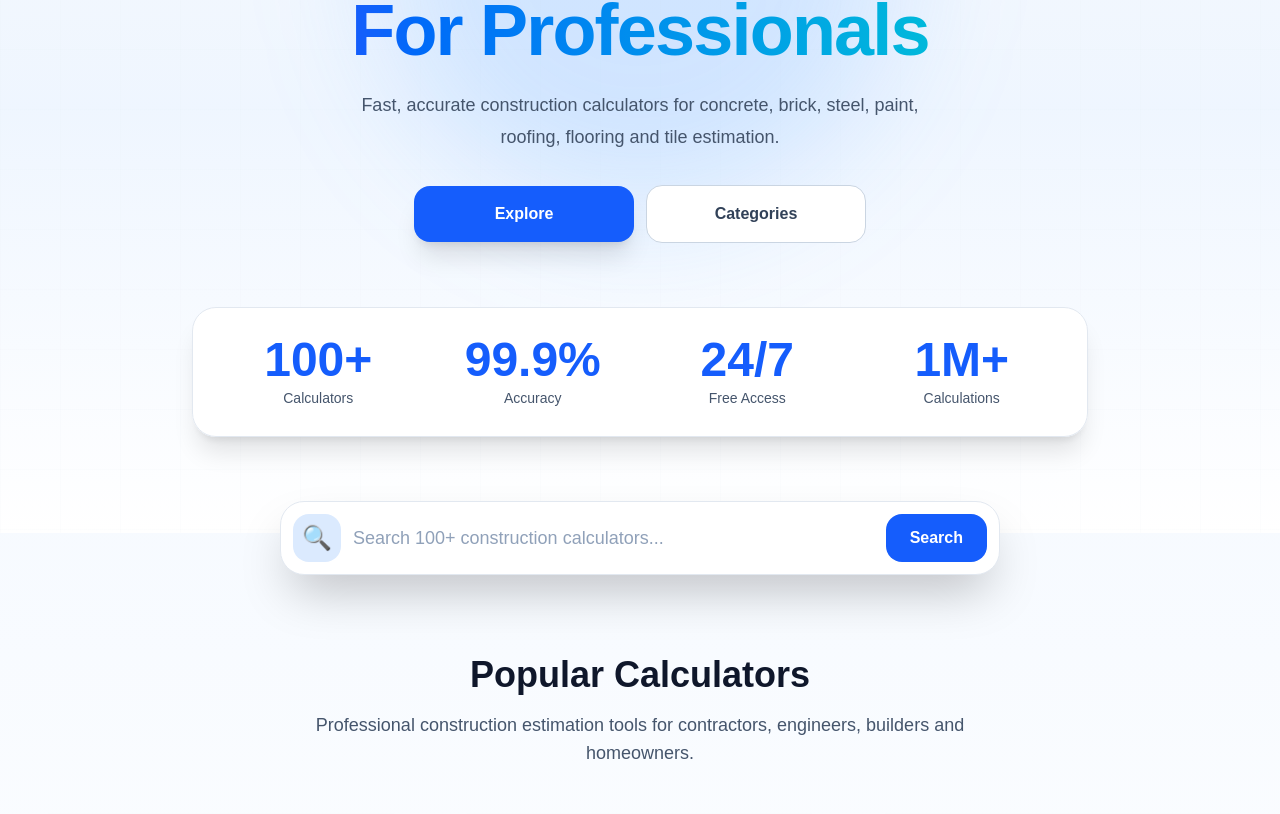
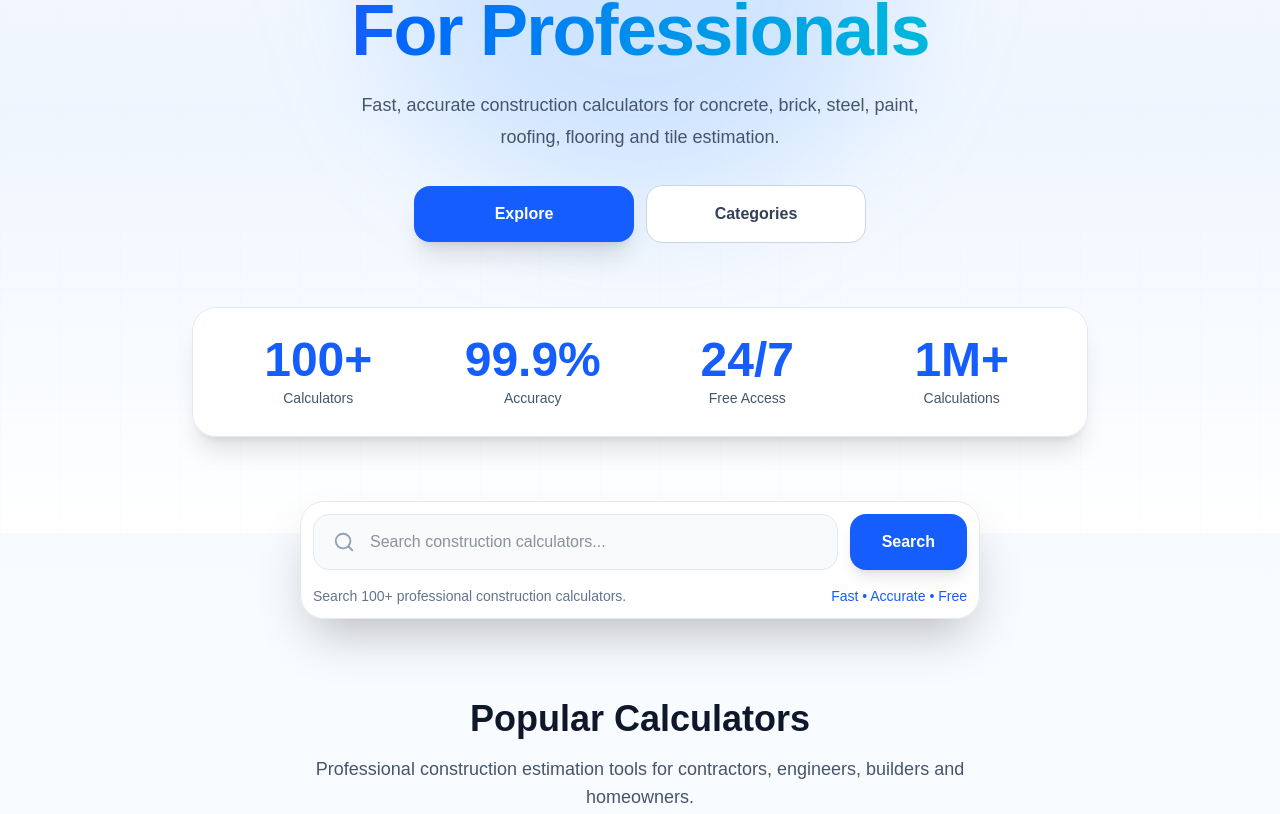
Before and after one commit to km7max-cmd/cornerspan, a Next.js app: page / in a window 1280 px wide. Shown: the part 376-1190 px from the top of the page. Built offline with nearby package versions, Linux system fonts and the light colour scheme.

Commit message:
Refactor SearchBar with new query state and styles
Refactor SearchBar component to use 'query' state instead of 'search'. Update input and button styles for improved UI.

```diff
--- a/components/SearchBar.tsx
+++ b/components/SearchBar.tsx
@@ -1,35 +1,59 @@
 "use client";
 
+import { Search } from "lucide-react";
 import { useState } from "react";
 
 export default function SearchBar() {
-  const [search, setSearch] = useState("");
+  const [query, setQuery] = useState("");
 
   return (
-    <section className="w-full">
-      <div className="rounded-3xl border border-slate-200 bg-white p-3 shadow-2xl">
+    <section className="relative mx-auto w-full max-w-5xl px-5">
 
-        <div className="flex items-center gap-3">
+      <div className="rounded-3xl border border-slate-200 bg-white/95 p-3 shadow-2xl backdrop-blur">
 
-          <div className="flex h-12 w-12 items-center justify-center rounded-2xl bg-blue-100 text-2xl">
-            🔍
+        <div className="flex flex-col gap-3 md:flex-row">
+
+          {/* Search Input */}
+          <div className="relative flex-1">
+
+            <Search
+              size={22}
+              className="absolute left-5 top-1/2 -translate-y-1/2 text-slate-400"
+            />
+
+            <input
+              type="text"
+              value={query}
+              onChange={(e) => setQuery(e.target.value)}
+              placeholder="Search construction calculators..."
+              className="h-14 w-full rounded-2xl border border-slate-200 bg-slate-50 pl-14 pr-4 text-base text-slate-800 outline-none transition focus:border-blue-500 focus:bg-white focus:ring-4 focus:ring-blue-100"
+            />
+
           </div>
 
-          <input
-            type="text"
-            value={search}
-            onChange={(e) => setSearch(e.target.value)}
-            placeholder="Search 100+ construction calculators..."
-            className="flex-1 bg-transparent text-lg text-slate-800 outline-none placeholder:text-slate-400"
-          />
-
-          <button className="rounded-2xl bg-blue-600 px-6 py-3 font-semibold text-white transition-all duration-300 hover:bg-blue-700 hover:shadow-lg">
+          {/* Search Button */}
+          <button
+            className="flex h-14 items-center justify-center rounded-2xl bg-blue-600 px-8 font-semibold text-white shadow-lg transition hover:bg-blue-700"
+          >
             Search
           </button>
 
         </div>
+                {/* Helper Text */}
+        <div className="mt-4 flex flex-col items-center justify-between gap-2 text-center text-sm text-slate-500 md:flex-row md:text-left">
+
+          <p>
+            Search 100+ professional construction calculators.
+          </p>
+
+          <p className="font-medium text-blue-600">
+            Fast • Accurate • Free
+          </p>
+
+        </div>
 
       </div>
+
     </section>
   );
 }
```
